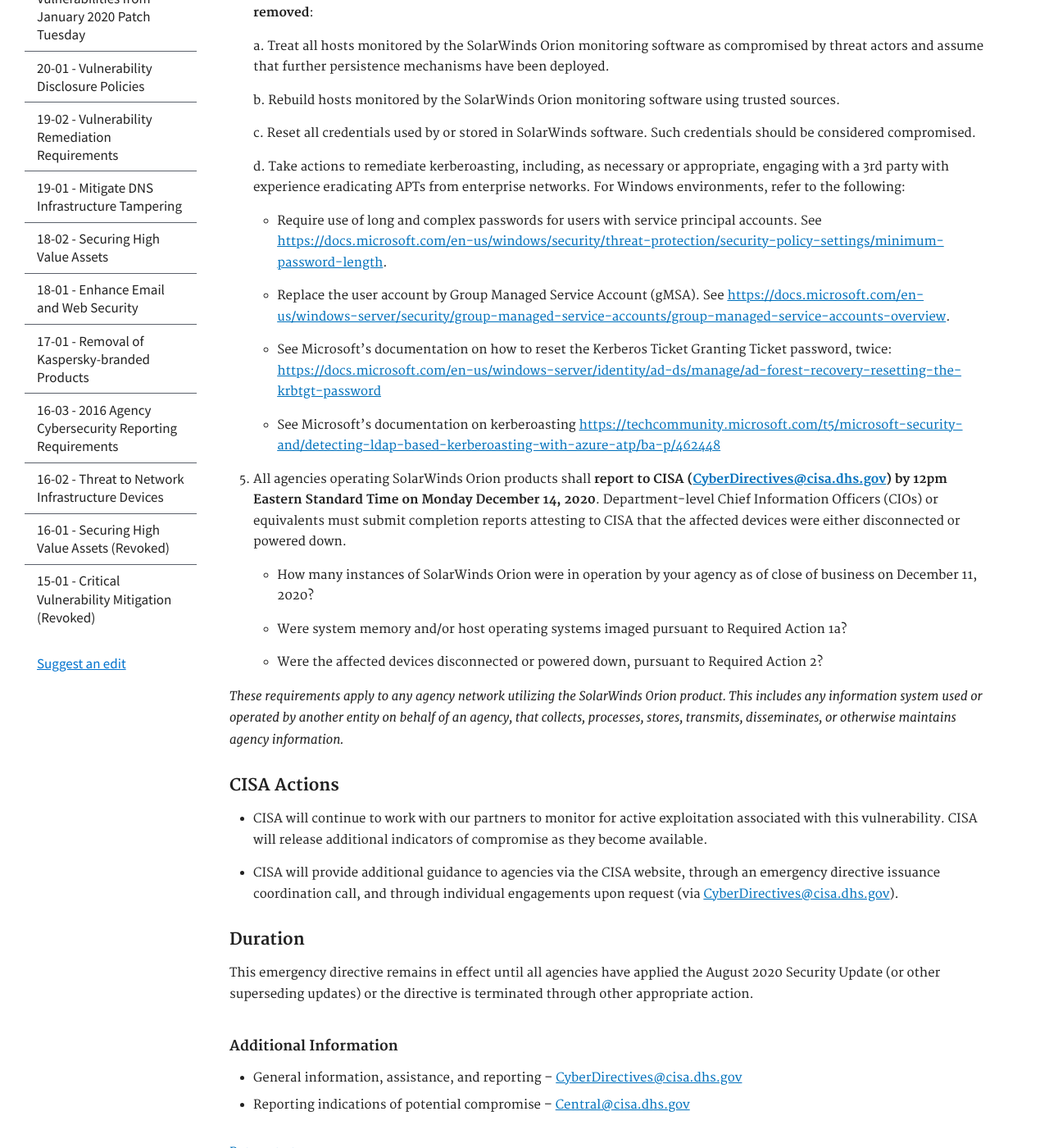
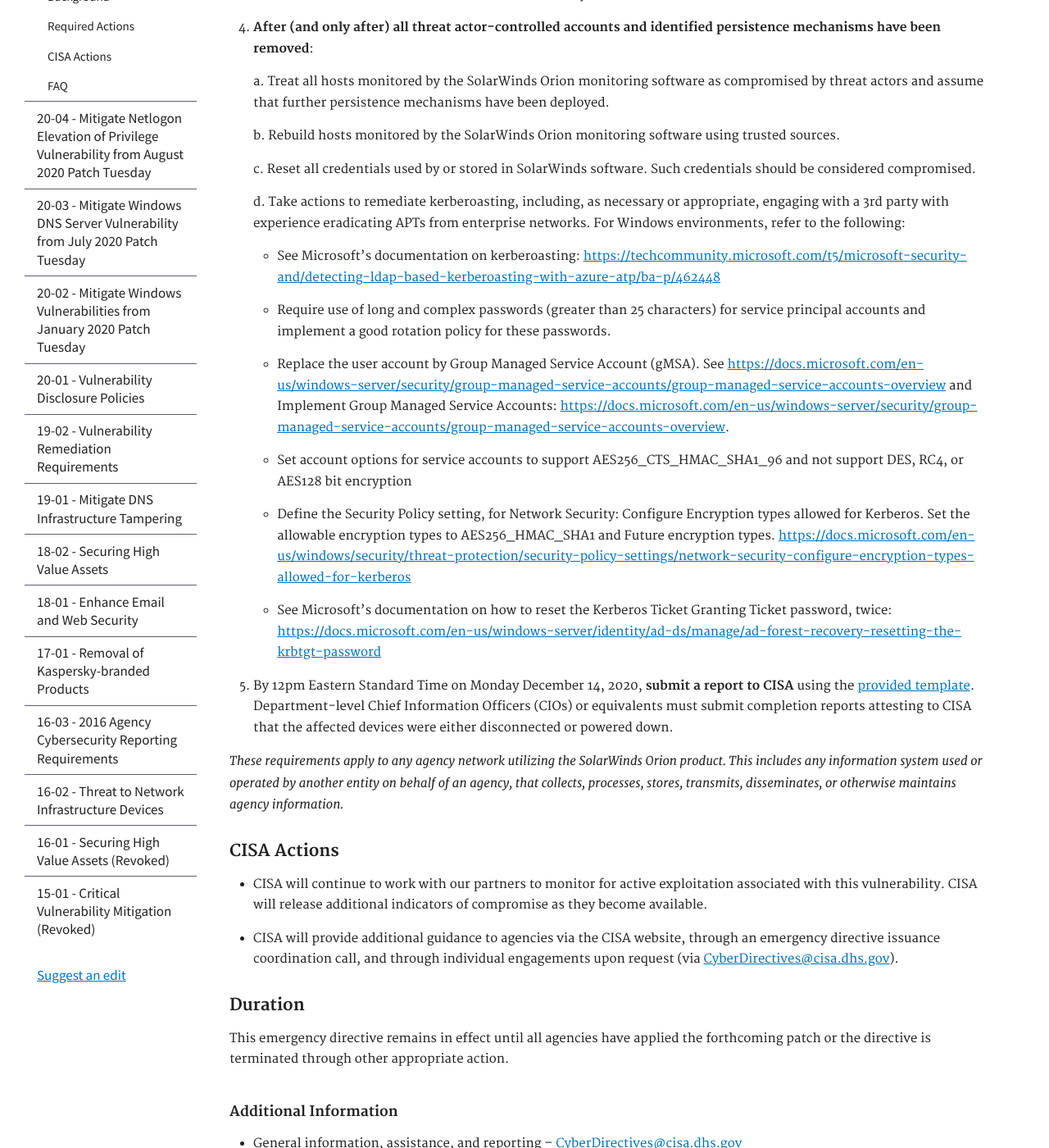
Before and after one commit to cisagov/cyber.dhs.gov, a Jekyll site: the page built from pages/ed-21-01.md, in a window 1280 px wide and 1400 px high, scrolled down 2007 px. Shown: the whole window at 82% size. Built offline with Jekyll 4.4.1, drawn with Linux system fonts in a browser that asks for light colours; some of the changed text lies outside the part shown.

Commit message:
minor fixes

```diff
--- a/pages/ed-21-01.md
+++ b/pages/ed-21-01.md
@@ -10,6 +10,8 @@ subnav:
     href: "#required-actions"
   - text: CISA Actions
     href: "#cisa-actions"
+  - text: FAQ
+    href: "#frequently-asked-questions"
 ---
 December 13, 2020
 ##  **Mitigate SolarWinds Orion Code Compromise**
@@ -23,6 +25,8 @@ This page contains a web-friendly version of the Cybersecurity and Infrastructur
 *Federal agencies are required to comply with these directives. [44 U.S.C. § 3554 (a)(1)(B)(v)](http://uscode.house.gov/view.xhtml?req=(title:44%20section:3554%20edition:prelim)%20OR%20(granuleid:USC-prelim-title44-section3554)&f=treesort&edition=prelim&num=0&jumpTo=true)*
 
 *These directives do not apply to statutorily-defined “national security systems” nor to systems operated by the Department of Defense or the Intelligence Community. [44 U.S.C. § 3553(d), (e)(2), (e)(3), (h)(1)(B).](http://uscode.house.gov/view.xhtml?req=(title:44%20section:3553%20edition:prelim)%20OR%20(granuleid:USC-prelim-title44-section3553)&f=treesort&edition=prelim&num=0&jumpTo=true)*
+
+- - -
 
 ### Background
 SolarWinds Orion products (affected versions are 2019.4 through 2020.2.1 HF1) are currently being exploited by malicious actors. This tactic permits an attacker to gain access to network traffic management systems. Disconnecting affected devices, as described below in Required Action 2, is the only known mitigation measure currently available.
@@ -76,21 +80,19 @@ This emergency directive requires the following actions:
 
     d.  Take actions to remediate kerberoasting, including, as necessary or appropriate, engaging with a 3rd party with experience eradicating APTs from enterprise networks. For Windows environments, refer to the following:
 
-    * Require use of long and complex passwords for users with service principal accounts. See <https://docs.microsoft.com/en-us/windows/security/threat-protection/security-policy-settings/minimum-password-length>.
+      * See Microsoft’s documentation on kerberoasting: <https://techcommunity.microsoft.com/t5/microsoft-security-and/detecting-ldap-based-kerberoasting-with-azure-atp/ba-p/462448>
 
-    * Replace the user account by Group Managed Service Account (gMSA). See <https://docs.microsoft.com/en-us/windows-server/security/group-managed-service-accounts/group-managed-service-accounts-overview>.
+      * Require use of long and complex passwords (greater than 25 characters) for service principal accounts and implement a good rotation policy for these passwords.
 
-    * See Microsoft's documentation on how to reset the Kerberos Ticket Granting Ticket password, twice: <https://docs.microsoft.com/en-us/windows-server/identity/ad-ds/manage/ad-forest-recovery-resetting-the-krbtgt-password>
+      * Replace the user account by Group Managed Service Account (gMSA). See <https://docs.microsoft.com/en-us/windows-server/security/group-managed-service-accounts/group-managed-service-accounts-overview> and Implement Group Managed Service Accounts: <https://docs.microsoft.com/en-us/windows-server/security/group-managed-service-accounts/group-managed-service-accounts-overview>.
 
-    * See Microsoft's documentation on kerberoasting <https://techcommunity.microsoft.com/t5/microsoft-security-and/detecting-ldap-based-kerberoasting-with-azure-atp/ba-p/462448>
+      * Set account options for service accounts to support AES256_CTS_HMAC_SHA1_96 and not support DES, RC4, or AES128 bit encryption
 
-5. All agencies operating SolarWinds Orion products shall **report to CISA (<CyberDirectives@cisa.dhs.gov>) by 12pm Eastern Standard Time on Monday December 14, 2020**. Department-level Chief Information Officers (CIOs) or equivalents must submit completion reports attesting to CISA that the affected devices were either disconnected or powered down.
+      *  Define the Security Policy setting, for Network Security: Configure Encryption types allowed for Kerberos. Set the allowable encryption types to AES256_HMAC_SHA1 and Future encryption types. <https://docs.microsoft.com/en-us/windows/security/threat-protection/security-policy-settings/network-security-configure-encryption-types-allowed-for-kerberos>
 
-    -   How many instances of SolarWinds Orion were in operation by your agency as of close of business on December 11, 2020?
+      * See Microsoft’s documentation on how to reset the Kerberos Ticket Granting Ticket password, twice: <https://docs.microsoft.com/en-us/windows-server/identity/ad-ds/manage/ad-forest-recovery-resetting-the-krbtgt-password>
 
-    -   Were system memory and/or host operating systems imaged pursuant to Required Action 1a?
-
-    -   Were the affected devices disconnected or powered down, pursuant to Required Action 2?
+5. By 12pm Eastern Standard Time on Monday December 14, 2020, **submit a report to CISA** using the [provided template]({{ site.baseurl }}/assets/report/ed21-01status.xlsx). Department-level Chief Information Officers (CIOs) or equivalents must submit completion reports attesting to CISA that the affected devices were either disconnected or powered down.
 
 *These requirements apply to any agency network utilizing the SolarWinds Orion product. This includes any information system used or operated by another entity on behalf of an agency, that collects, processes, stores, transmits, disseminates, or otherwise maintains agency information.*
 
@@ -102,8 +104,17 @@ This emergency directive requires the following actions:
 
 ### Duration
 
-This emergency directive remains in effect until all agencies have applied the August 2020 Security Update (or other superseding updates) or the directive is terminated through other appropriate action.
+This emergency directive remains in effect until all agencies have applied the forthcoming patch or the directive is terminated through other appropriate action.
 
 #### Additional Information
 * General information, assistance, and reporting -- <CyberDirectives@cisa.dhs.gov>
 * Reporting indications of potential compromise -- <Central@cisa.dhs.gov>
+
+### Frequently Asked Questions
+Answers to common questions appear below.
+
+* [What does the directive mean by "expertise"?](#what-does-the-directive-mean-by-expertise)
+
+#### What does the directive mean by "expertise"?
+
+By "expertise", we mean that you have staff or supporting personnel that are properly trained in taking a forensic image of system memory and have tooling readily-available to immediately do so.
```
Also changed, not shown: other parts of pages/ed-21-01.md (+4 -4 lines), 1 other file.
